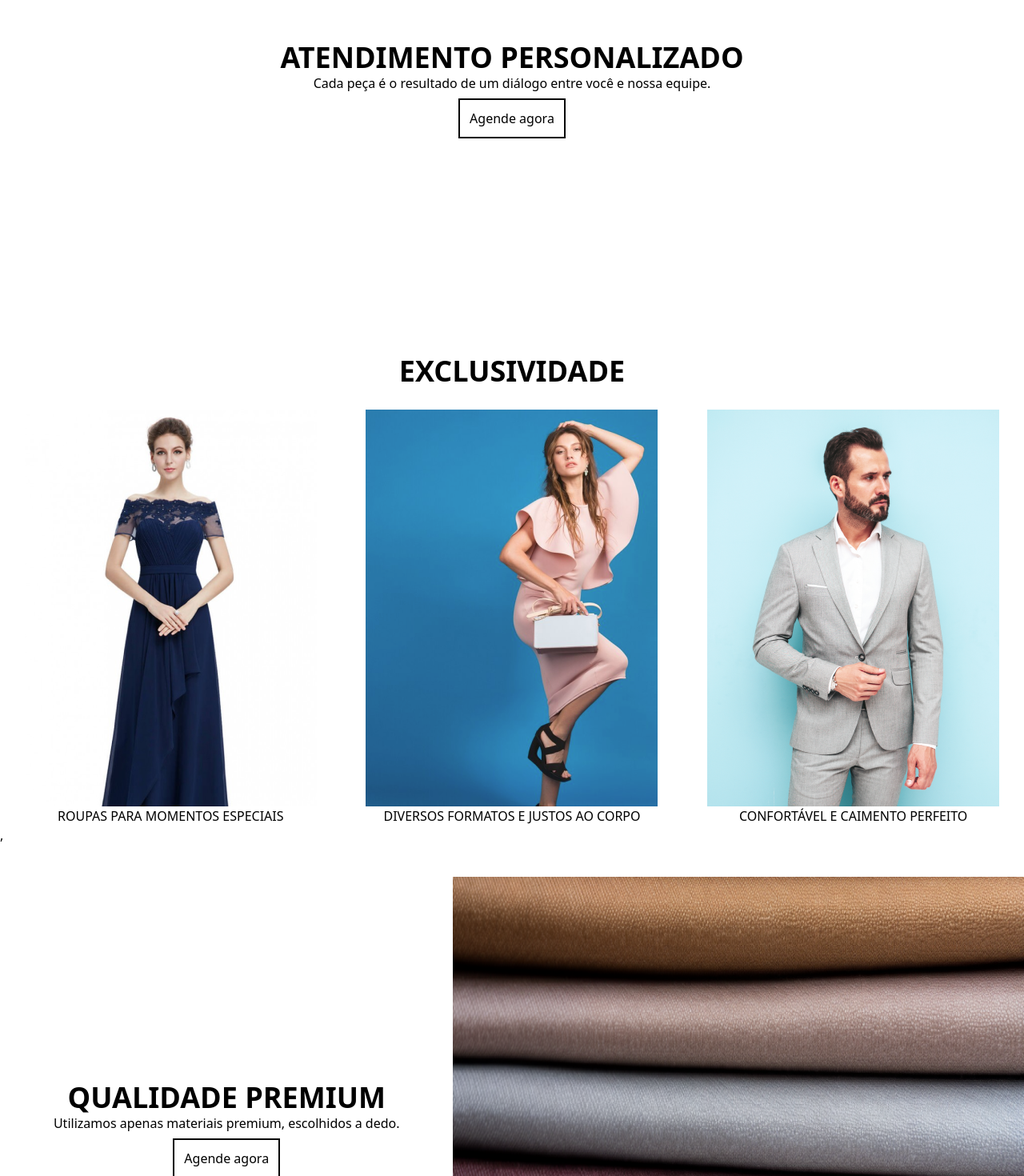
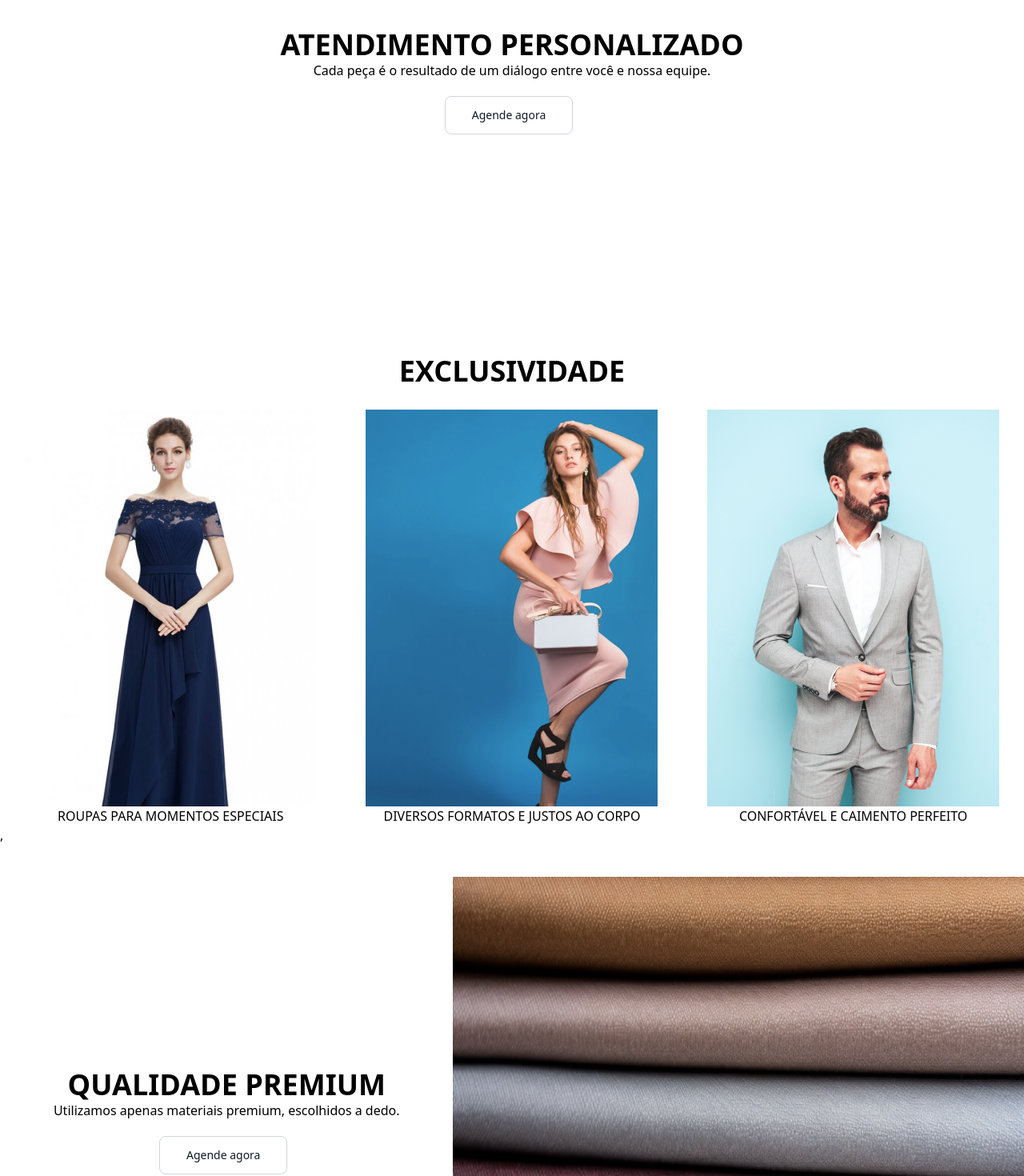
Before and after one commit to Gabriel-vcampos/Projeto-lurian-angular16, an Angular app in the folder projetointegrador/: page / in a window 1280 px wide. Shown: the part 1100-2570 px from the top of the page at 80% size. Built offline with nearby package versions, Linux system fonts and the light colour scheme.

Commit message:
commit atualização botão e fonte

```diff
--- a/projetointegrador/src/app/components/bg-manequim/bg-manequim.component.html
+++ b/projetointegrador/src/app/components/bg-manequim/bg-manequim.component.html
@@ -1,7 +1,11 @@
 <div class="mt-7">
     <div class="rounded-2xl relative h-card w-full bg-no-repeat bg-center bg-cover bg-[url('/assets/manequim.png')] mx-auto">
-        <div class="absolute bottom-14 right-5">
-            <a routerLink="/login" class="bg-white px-8 py-4 rounded-xl">Sob medida para você</a>
-        </div>
+        <section class="absolute bottom-14 right-5">
+            <div class= "flex justify-center">
+           <p class="font-bold text-xl text-center pb-8 pr-5 tracking-widest text-white">L A</p>
+           <p class="font-bold text-xl text-center pb-8 tracking-widest text-white"> L U R I A N</p>
+           </div>
+            <button type="button" class="text-gray-900 bg-white border border-gray-300 focus:outline-none hover:bg-gray-100 focus:ring-4 focus:ring-gray-100 rounded-lg text-lg px-5 py-2.5 me-2 mb-2 dark:bg-gray-800 dark:text-white dark:border-gray-600 dark:hover:bg-gray-700 dark:hover:border-gray-600 dark:focus:ring-gray-700 w-56 h-16"><a routerLink="/login">Sob medida para você</a></button>
+        </section>
     </div>
 </div>
--- a/projetointegrador/src/app/components/botao-agenda/botao-agenda.component.html
+++ b/projetointegrador/src/app/components/botao-agenda/botao-agenda.component.html
@@ -6,6 +6,7 @@
         Cada peça é o resultado de um diálogo entre você e nossa equipe.
     </p>
     <div class="mx-auto mt-5">
-        <a routerLink="/login" class="border-solid border-2 border-black px-3 py-3 text-center">Agende agora</a>
+        <button type="button" class="text-gray-900 bg-white border border-gray-300 focus:outline-none hover:bg-gray-100 focus:ring-4 focus:ring-gray-100 font-medium rounded-lg text-sm px-5 py-2.5 me-2 mb-2 dark:bg-gray-800 dark:text-white dark:border-gray-600 dark:hover:bg-gray-700 dark:hover:border-gray-600 dark:focus:ring-gray-700 w-40 h-12"><a routerLink="/login" >Agende agora</a></button>
+
     </div>
 </div>
--- a/projetointegrador/src/app/components/tecidos/tecidos.component.html
+++ b/projetointegrador/src/app/components/tecidos/tecidos.component.html
@@ -7,7 +7,7 @@
             Utilizamos apenas materiais premium, escolhidos a dedo.
         </p>
         <div class="mx-auto mt-5">
-            <a routerLink="/login" class="border-solid border-2 border-black px-3 py-3 text-center">Agende agora</a>
+            <button type="button" class="text-gray-900 bg-white border border-gray-300 focus:outline-none hover:bg-gray-100 focus:ring-4 focus:ring-gray-100 font-medium rounded-lg text-sm px-5 py-2.5 me-2 mb-2 dark:bg-gray-800 dark:text-white dark:border-gray-600 dark:hover:bg-gray-700 dark:hover:border-gray-600 dark:focus:ring-gray-700 w-40 h-12"><a routerLink="/login" >Agende agora</a></button>
         </div>
     </div>
 <div>
--- a/projetointegrador/tailwind.config.js
+++ b/projetointegrador/tailwind.config.js
@@ -22,6 +22,7 @@ module.exports = {
         fontFamily: {
             'teste': ['Open Sans', 'sans-serif'],
             'form': ['DM Serif Display'],
+            'manequim': ['Alegreya Sans SC'],
     },
     }
 },
```
